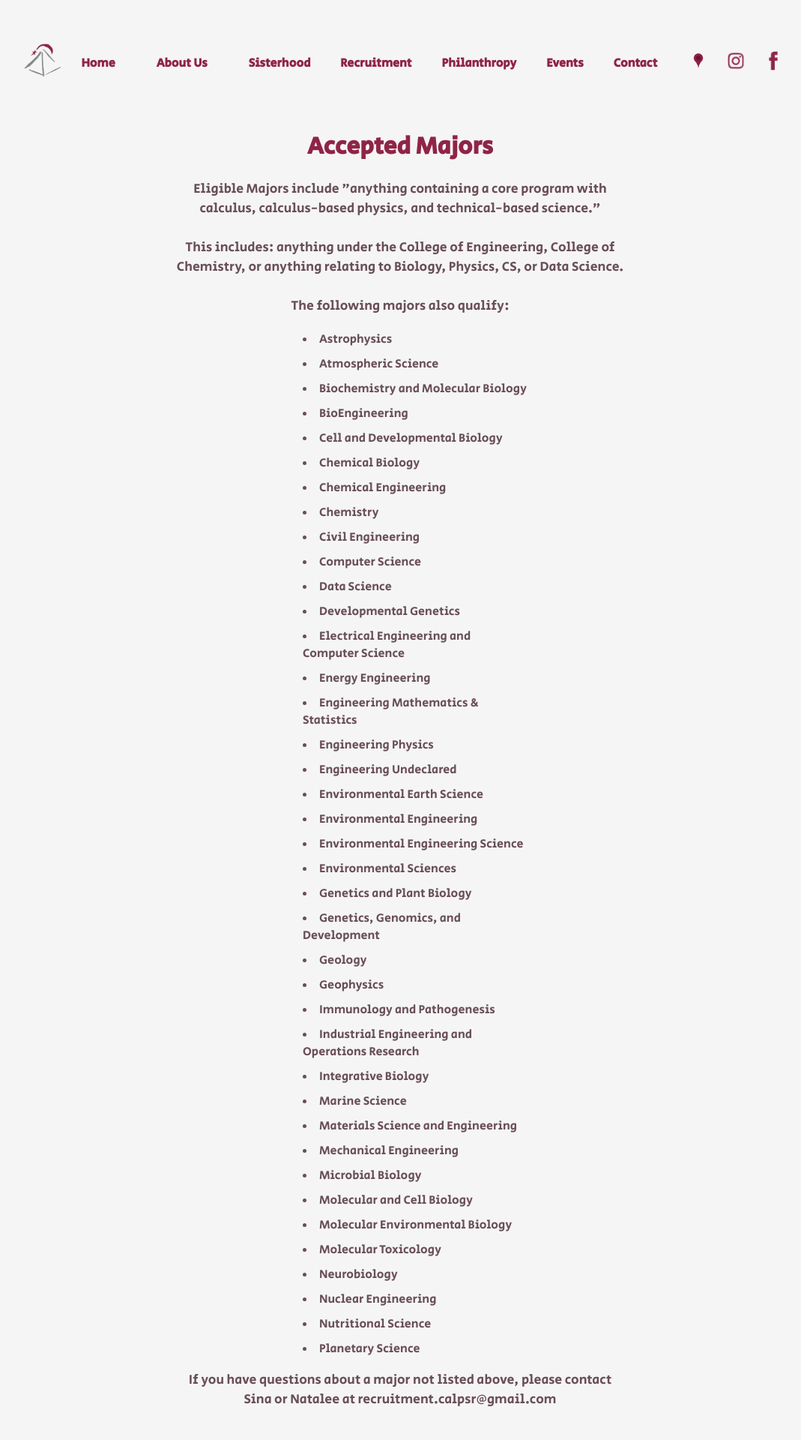
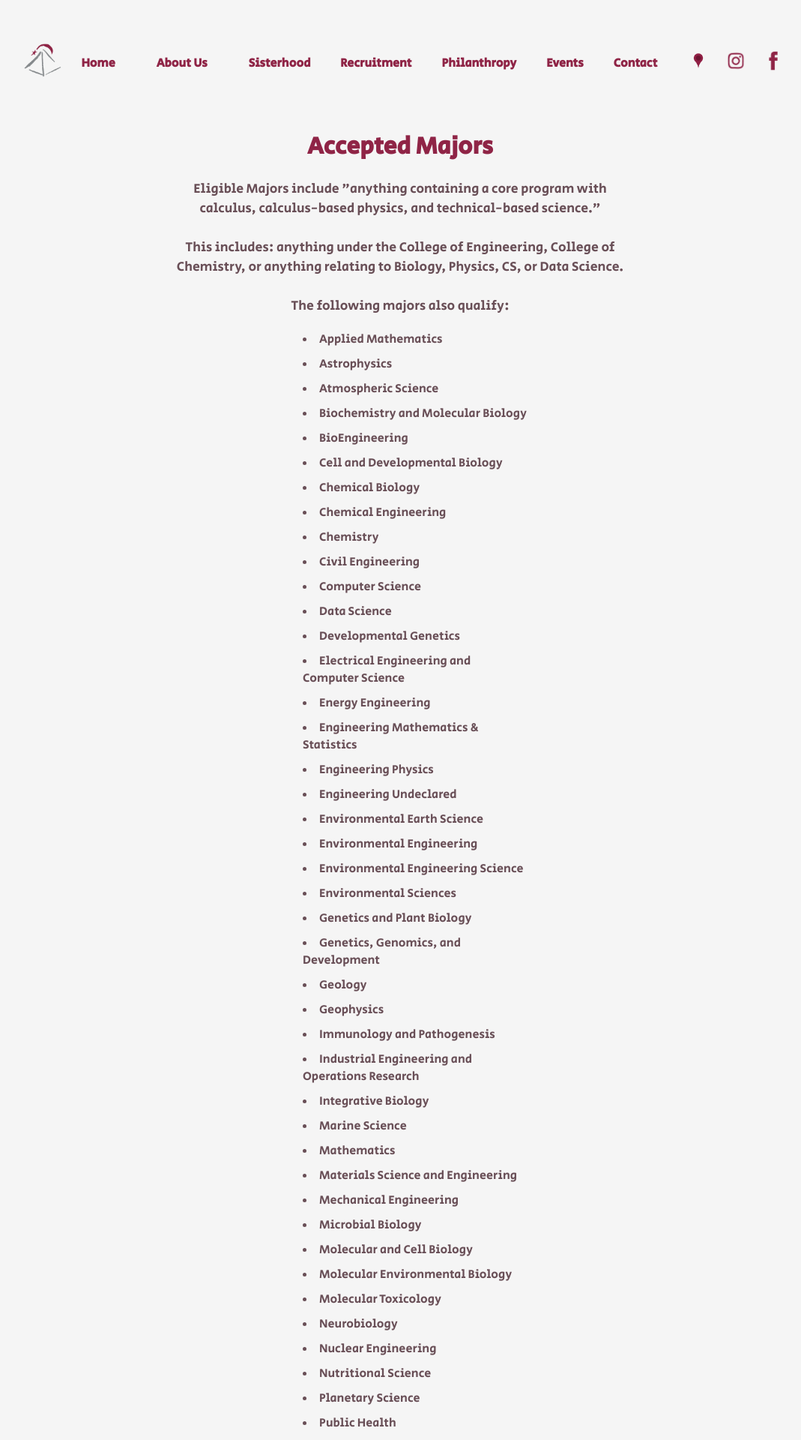
Before and after one commit to webmastercalpsr/websitepr, a React (Vite) app: page /accepted-majors in a window 1280 px wide. Shown: the top 1920 px of the page at 75% size, without its empty margins (106-1175 px from the left). Built offline with nearby package versions, Linux system fonts and the light colour scheme; a web font is replaced by a local one.

Commit message:
updated majors

```diff
--- a/src/pages/AcceptedMajors/AcceptedMajors.jsx
+++ b/src/pages/AcceptedMajors/AcceptedMajors.jsx
@@ -13,6 +13,7 @@ const AcceptedMajors = () => {
       The following majors also qualify:
       </p>
       <ul className="accepted-majors-list">
+        <li>Applied Mathematics</li>
         <li>Astrophysics</li>
         <li>Atmospheric Science</li>
         <li>Biochemistry and Molecular Biology</li>
@@ -42,6 +43,7 @@ const AcceptedMajors = () => {
         <li>Industrial Engineering and Operations Research</li>
         <li>Integrative Biology</li>
         <li>Marine Science</li>
+        <li>Mathematics</li>
         <li>Materials Science and Engineering</li>
         <li>Mechanical Engineering</li>
         <li>Microbial Biology</li>
@@ -52,6 +54,7 @@ const AcceptedMajors = () => {
         <li>Nuclear Engineering</li>
         <li>Nutritional Science</li>
         <li>Planetary Science</li>
+        <li>Public Health</li>
       </ul>
       <p className="accepted-majors-note">
       If you have questions about a major not listed above, please contact Sina or Natalee at recruitment.calpsr@gmail.com
--- a/src/pages/Home/Home.css
+++ b/src/pages/Home/Home.css
@@ -68,7 +68,7 @@
   position: relative;
   display: block;
   width: calc(154% + 1.3px);
-  height: 280px;                   /* shorter white area */
+  height: 280px;                   /* shorter white area*/
   bottom: 0;
 }
 .custom-shape-divider-bottom-1724185175 .shape-fill {
@@ -104,11 +104,11 @@
 
 /* Row 1: Header (centered) */
 .letter-header {
+  color: white !important;
   grid-row: 1;
   font-size: 2rem;
   margin: 0 0 8px;
   justify-self: center;
-  color: white
 }
 
 /* Row 2: Tagline (centered) */
```
